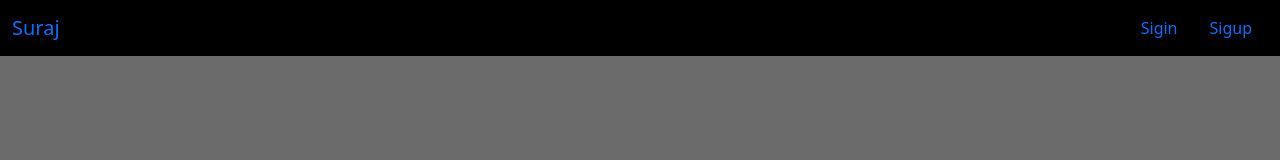
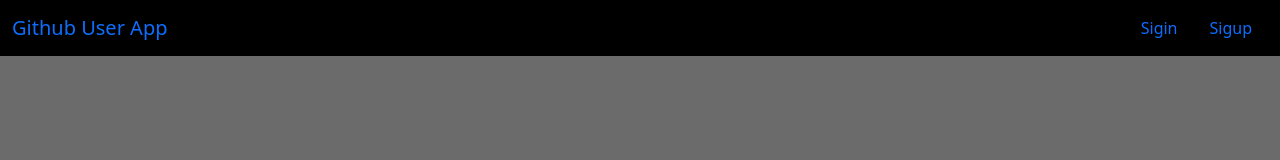
Before and after one commit to suraj2907/firebase-and-github-users, a React (Create React App) app: page /signin in a window 1280 px wide. Shown: the top 160 px of the page. Built offline with nearby package versions, Linux system fonts and the light colour scheme.

Commit message:
final commit

```diff
--- a/src/Layouts/Header.js
+++ b/src/Layouts/Header.js
@@ -23,7 +23,7 @@ const Header = () => {
     <Navbar expand="md" dark style={{ backgroundColor: "black" }}>
       <NavbarBrand>
         <Link style={{ textDecoration: "none" }} to="/" onClick={() => context.setUser(null)}>
-          Suraj
+          Github User App
         </Link>
       </NavbarBrand>
       <NavbarText>
```
